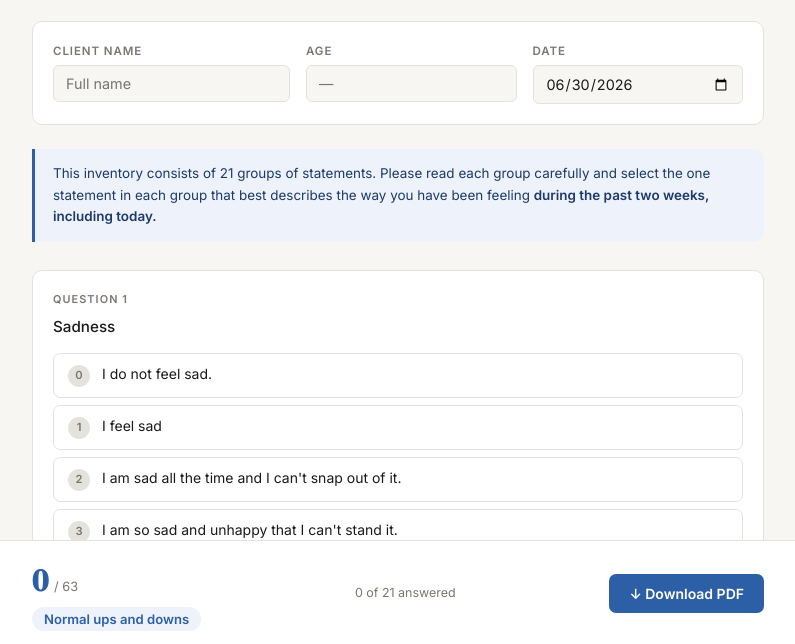
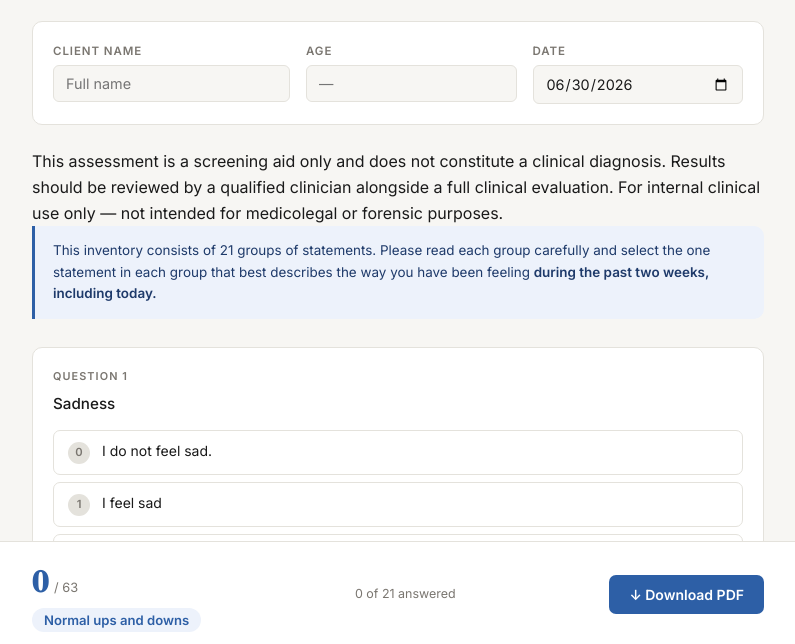
Before and after one commit to SirdyBirdy/psych-assessments, a plain HTML site: page assessments/bdi.html in a window 1280 px wide. Shown: the part 154-798 px from the top of the page, without its empty margins (242-1037 px from the left). Drawn offline with nearby package versions, Linux system fonts and the light colour scheme.

Commit message:
Update bdi.html

```diff
--- a/assessments/bdi.html
+++ b/assessments/bdi.html
@@ -33,6 +33,10 @@
       <label for="client-date">Date</label>
       <input type="date" id="client-date" />
     </div>
+  </div>
+
+  <div class="disclaimer-banner">
+    This assessment is a screening aid only and does not constitute a clinical diagnosis. Results should be reviewed by a qualified clinician alongside a full clinical evaluation. For internal clinical use only — not intended for medicolegal or forensic purposes.
   </div>
 
   <div class="instructions">
```
